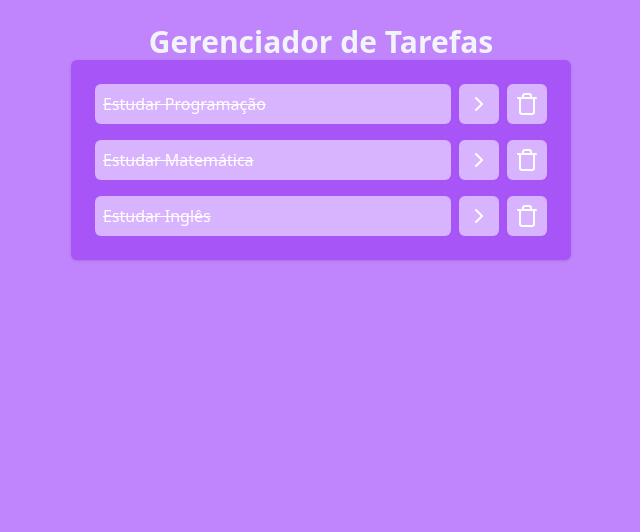
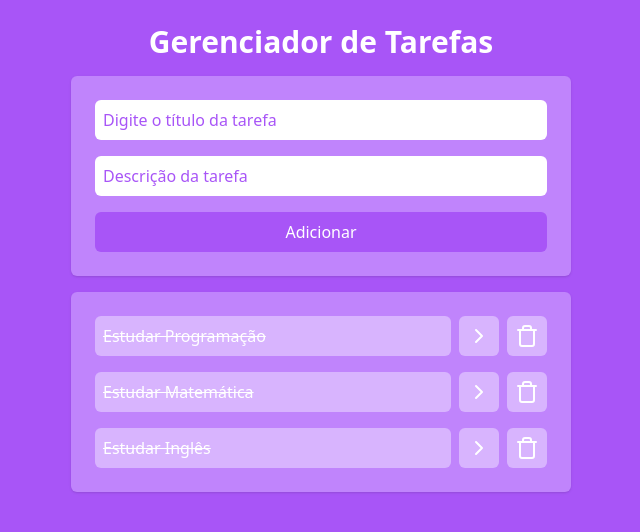
Before and after one commit to DevEsterCarvalho/react-gerenciador-de-tarefas, a React (Vite) app: page / in a window 1280 px wide. Shown: the top 532 px of the page, without its empty margins (319-959 px from the left). Built offline with nearby package versions, Linux system fonts and the light colour scheme.

Commit message:
adionando componente de adicionar tarefa

```diff
--- a/src/App.jsx
+++ b/src/App.jsx
@@ -40,11 +40,12 @@ function App() {
 	}
 
 	return (
-		<div className="w-screen h-screen bg-purple-400 flex justify-center p-6">
-			<div className="w-[500px]">
-				<h1 className="text-3xl text-slate-100 font-bold text-center">
+		<div className="w-screen h-screen bg-purple-500 flex justify-center p-6">
+			<div className="w-[500px] space-y-4">
+				<h1 className="text-3xl text-white font-bold text-center">
 					Gerenciador de Tarefas
 				</h1>
+				<AddTask />
 				<Tasks
 					tasks={tasks}
 					onTasksClick={onTasksClick}
--- a/src/components/AddTask.jsx
+++ b/src/components/AddTask.jsx
@@ -1,5 +1,21 @@
 function AddTask() {
-	return <h1 className="text-white">Add Task</h1>; //adicionar componente adicionar tasks
+	return (
+		<div className="space-y-4 p-6 bg-purple-400 rounded-md shadow">
+			<input
+				type="text"
+				placeholder="Digite o título da tarefa"
+				className="w-full text-left bg-white text-white outline-slate-300 placeholder-purple-500 p-2 rounded-md"
+			></input>
+			<input
+				type="text"
+				placeholder="Descrição da tarefa"
+				className="w-full text-left bg-white text-white outline-slate-300 placeholder-purple-500 p-2 rounded-md"
+			></input>
+			<button className="w-full text-center text-white px-2 py-2 rounded-md font-medium bg-purple-500">
+				Adicionar
+			</button>
+		</div>
+	);
 }
 
 export default AddTask;
--- a/src/components/Tasks.jsx
+++ b/src/components/Tasks.jsx
@@ -2,7 +2,7 @@ import { ChevronRightIcon, TrashIcon } from "lucide-react";
 
 function Tasks({ tasks, onTasksClick, removeTasks }) {
 	return (
-		<ul className="space-y-4 p-6 bg-purple-500 rounded-md shadow">
+		<ul className="space-y-4 p-6 bg-purple-400 rounded-md shadow">
 			{tasks.map((task) => (
 				<li key={task.id} className="flex gap-2">
 					<button
```
